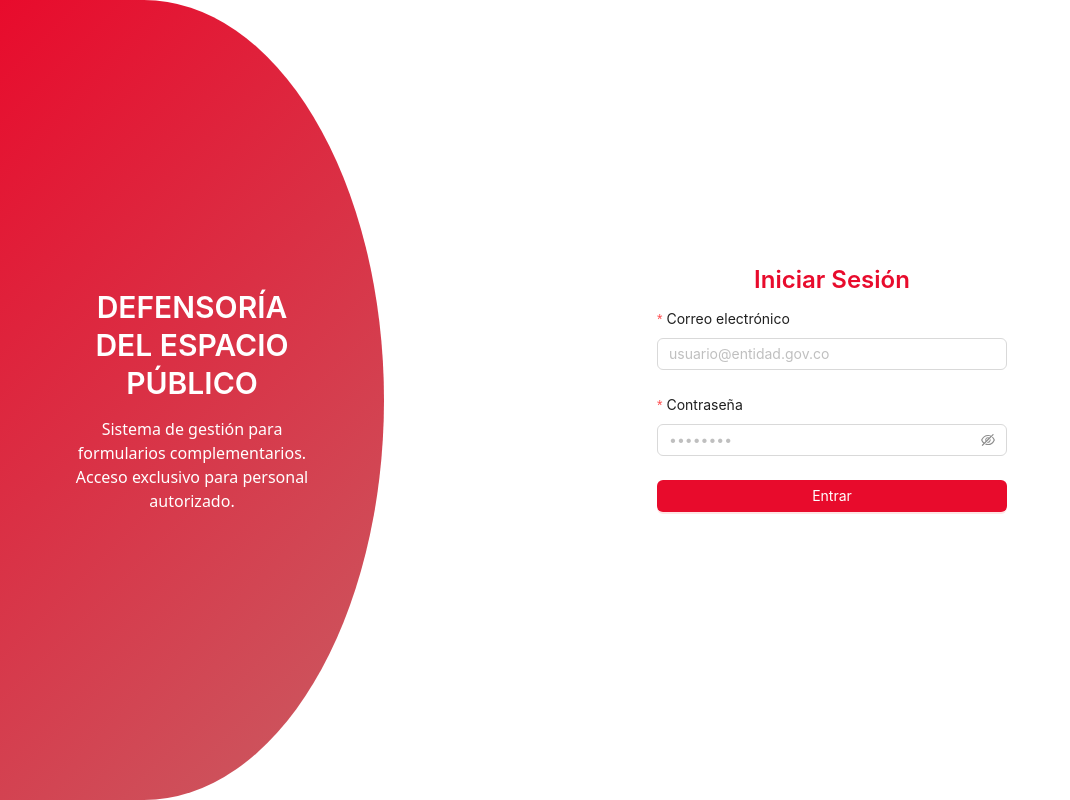
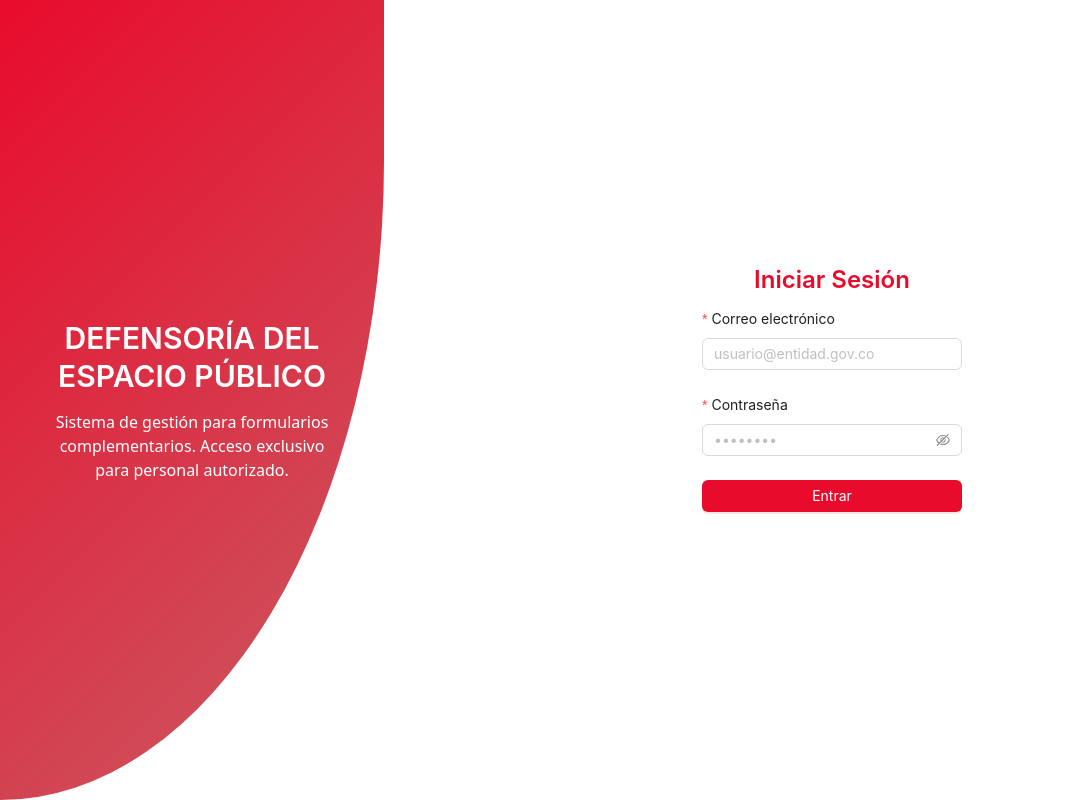
Before and after one commit to maristizabalo/comp-project, a React (Vite) app in the folder frontend/: page / in a window 1280 px wide. Shown: the whole page, without its empty margins (0-1070 px from the left). Built offline with nearby package versions, Linux system fonts and the light colour scheme; no server answers.

Commit message:
Ajustando estilos para modern login

```diff
--- a/frontend/src/App.css
+++ b/frontend/src/App.css
@@ -7,24 +7,33 @@
   flex-direction: row;
 }
 
+/* LADO IZQUIERDO (rojo curvo abajo) */
 .login-left {
   width: 30%;
   background: linear-gradient(135deg, #E80B2C, #C95D63);
   display: flex;
   align-items: center;
   justify-content: center;
-  border-bottom-right-radius: 100% 80%;
-  border-top-right-radius: 100% 80%;
-  transition: all 0.3s ease-in-out;
+  position: relative;
+  padding: 2rem;
+  clip-path: path('M 0 0 H 100% V 90% C 100% 100%, 0% 100%, 0% 90% Z');
+}
+
+/* Fallback para navegadores sin soporte de path() (puedes quitar si no te importa) */
+@supports not (clip-path: path('')) {
+  .login-left {
+    border-bottom-right-radius: 100% 80%;
+  }
 }
 
 .login-left-content {
   color: #fff;
   text-align: center;
-  padding: 2rem;
   max-width: 300px;
+  z-index: 1;
 }
 
+/* LADO DERECHO (formulario login) */
 .login-right {
   width: 70%;
   display: flex;
@@ -33,12 +42,7 @@
   padding: 2rem;
 }
 
-.login-form {
-  width: 100%;
-  max-width: 350px;
-}
-
-/* RESPONSIVE DESIGN */
+/* MOBILE */
 @media (max-width: 768px) {
   .login-container {
     flex-direction: column;
@@ -47,7 +51,7 @@
   .login-left {
     width: 100%;
     height: 20vh;
-    border-radius: 0;
+    clip-path: none;
     border-bottom-left-radius: 80% 100%;
     border-bottom-right-radius: 80% 100%;
   }
```
